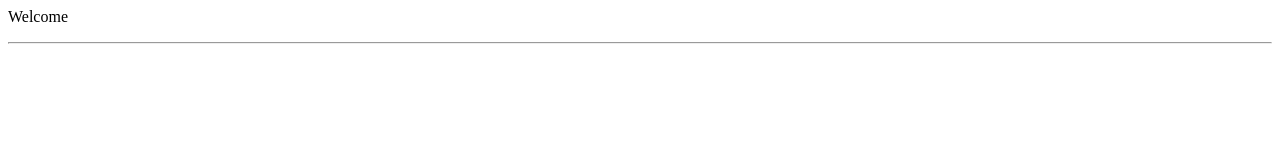
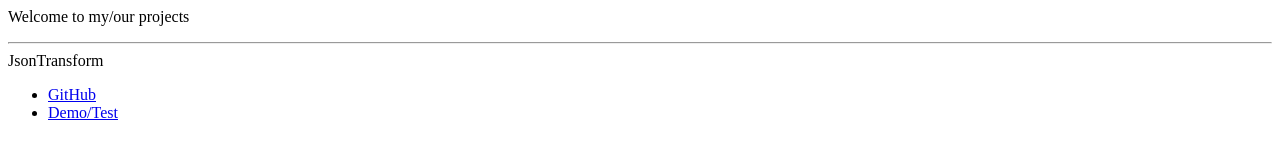
Before and after one commit to mprinc/mprinc.github.io, a plain HTML site: page index.html in a window 1280 px wide. Drawn offline with Linux system fonts and the light colour scheme.

Commit message:
Added link to JsonTransform

```diff
--- a/index.html
+++ b/index.html
@@ -5,7 +5,13 @@
 		<meta charset="utf-8">
 	</head>
 	<body>
-		<p>Welcome</p>
+		<p>Welcome to my/our projects</p>
 		<hr/>
+
+		JsonTransform
+		<ul>
+			<li><a href="https://github.com/mprinc/JsonTransform">GitHub</li>
+			<li><a href="http://mprinc.github.io/JsonTransform/">Demo/Test</li>
+		</ul>
 	</body>
 </html>
```
